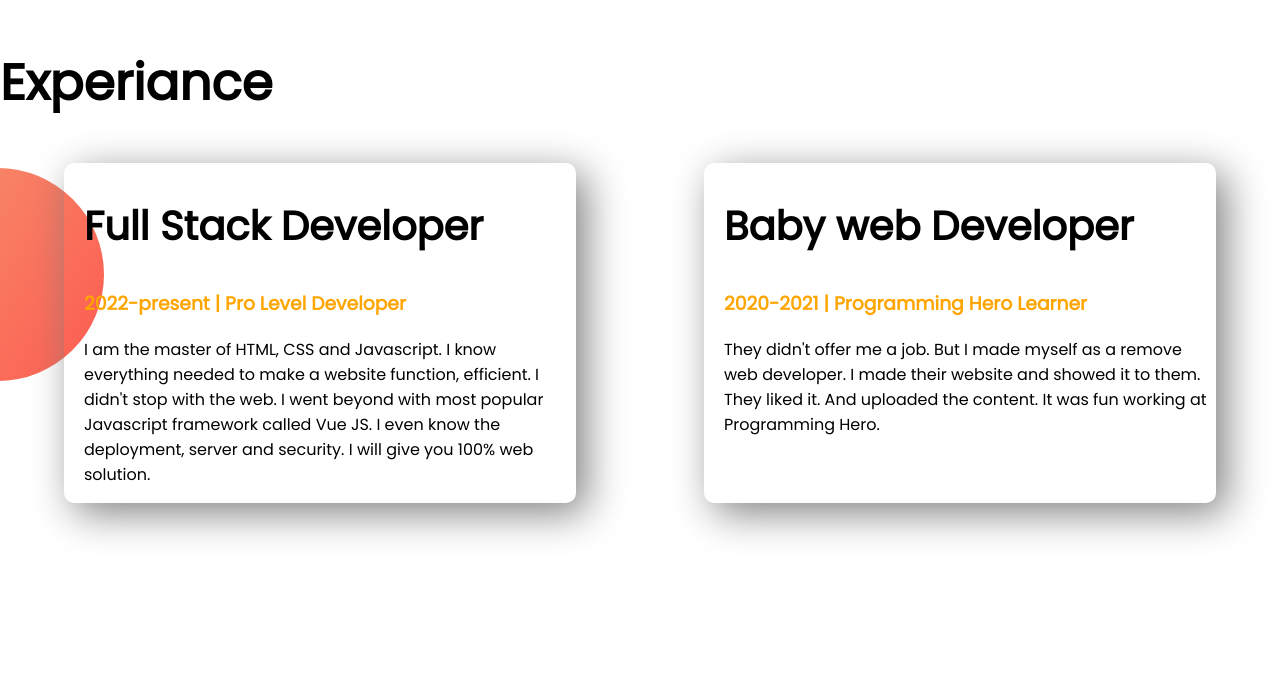
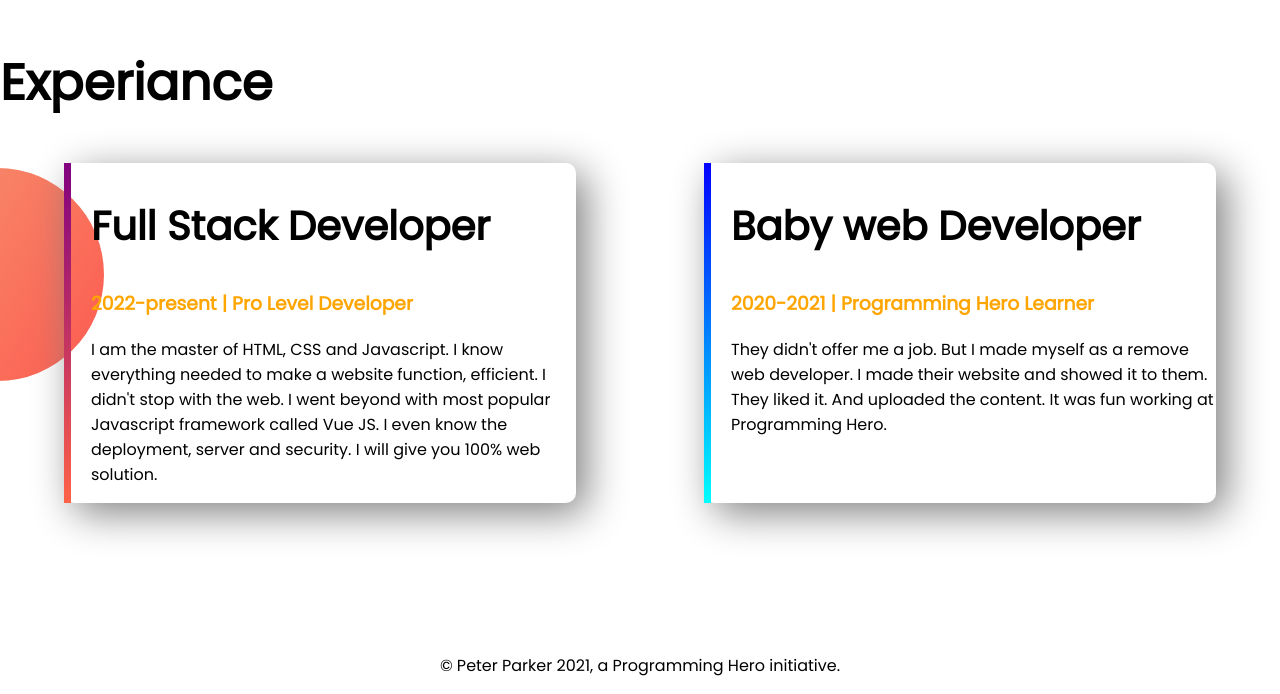
Before and after one commit to Sharif-Billah/developer-portfolio, a plain HTML site: page index.html in a window 1280 px wide. Shown: the part 1168-1862 px from the top of the page. Before the commit the page ends 1821 px from the top, so only its background shows below. Drawn offline with Linux system fonts and the light colour scheme.

Commit message:
footer and expereance added

```diff
--- a/index.html
+++ b/index.html
@@ -50,7 +50,7 @@
     <section class="experience-aera">
         <h1>Experiance</h1>
         <div class="flexible-container">
-            <div class="experience-item">
+            <div id="full-stack-experience" class="experience-item">
                 <h2>Full Stack Developer</h2>
                 <h3 class="orange-color">2022-present | Pro Level Developer</h3>
                 <p>I am the master of HTML, CSS and Javascript. I know everything needed to make a website function,
@@ -58,7 +58,7 @@
                     Vue
                     JS. I even know the deployment, server and security. I will give you 100% web solution.</p>
             </div>
-            <div class="experience-item">
+            <div id="web-dev-experience" class="experience-item">
                 <h2>Baby web Developer</h2>
                 <h3 class="orange-color">2020-2021 | Programming Hero Learner</h3>
                 <p>They didn't offer me a job. But I made myself as a remove web developer. I made their website and
@@ -68,7 +68,9 @@
             </div>
         </div>
     </section>
-
+    <footer>
+        <p> © Peter Parker 2021, a Programming Hero initiative.</p>
+    </footer>
 </body>
 
 </html>
--- a/style.css
+++ b/style.css
@@ -52,9 +52,24 @@ span{
     padding-left: 20px;
     border-radius: 10px;
     box-shadow: 10px 10px 40px gray;
+
+
 }
 .experience-aera{
     background-image: url(images/exp-bg.png);
     background-repeat: no-repeat;
     background-position: left;
 }
+#web-dev-experience{
+    border-left: 7px solid;
+    border-image: linear-gradient(blue, cyan);
+    border-image-slice: 1;
+}
+#full-stack-experience{
+    border-left: 7px solid;
+    border-image: linear-gradient(purple, tomato);
+    border-image-slice: 1;
+}
+footer p{
+    text-align: center;
+}
```
Also changed, not shown: 4 other files.
